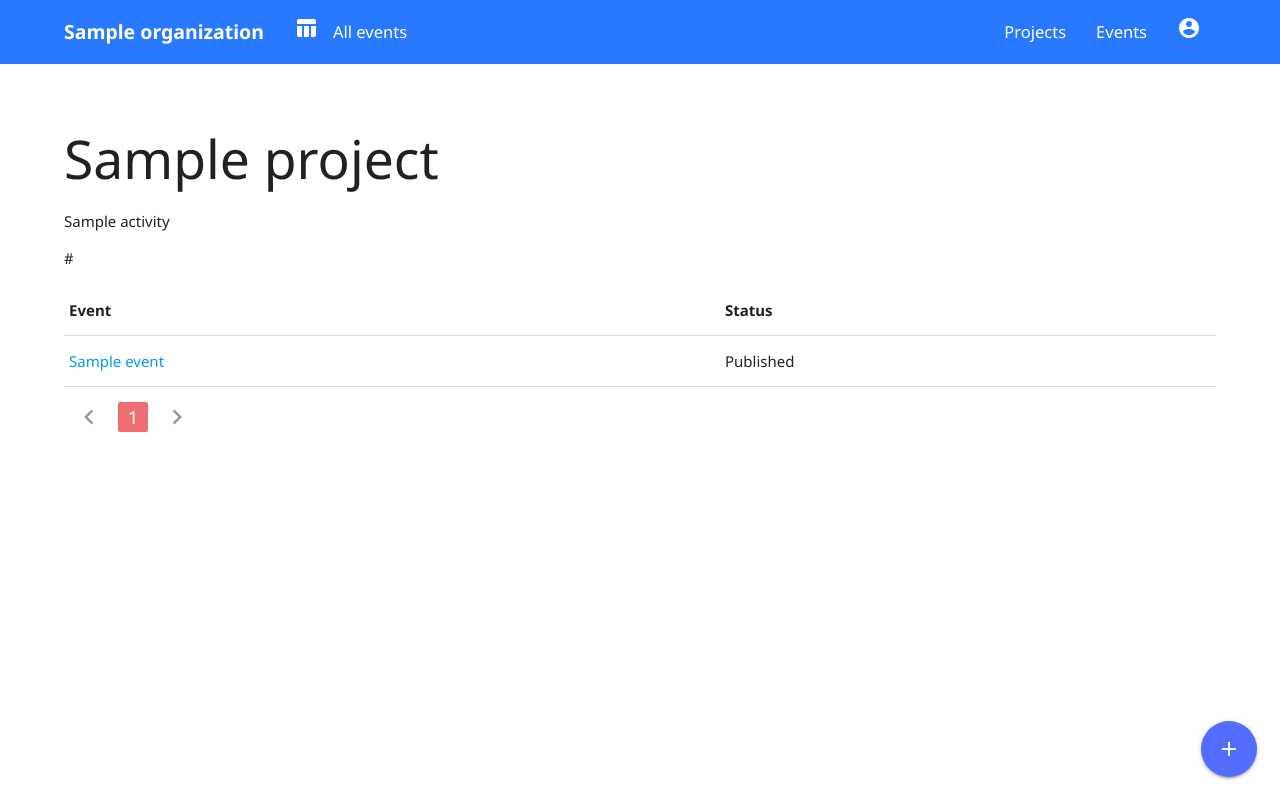
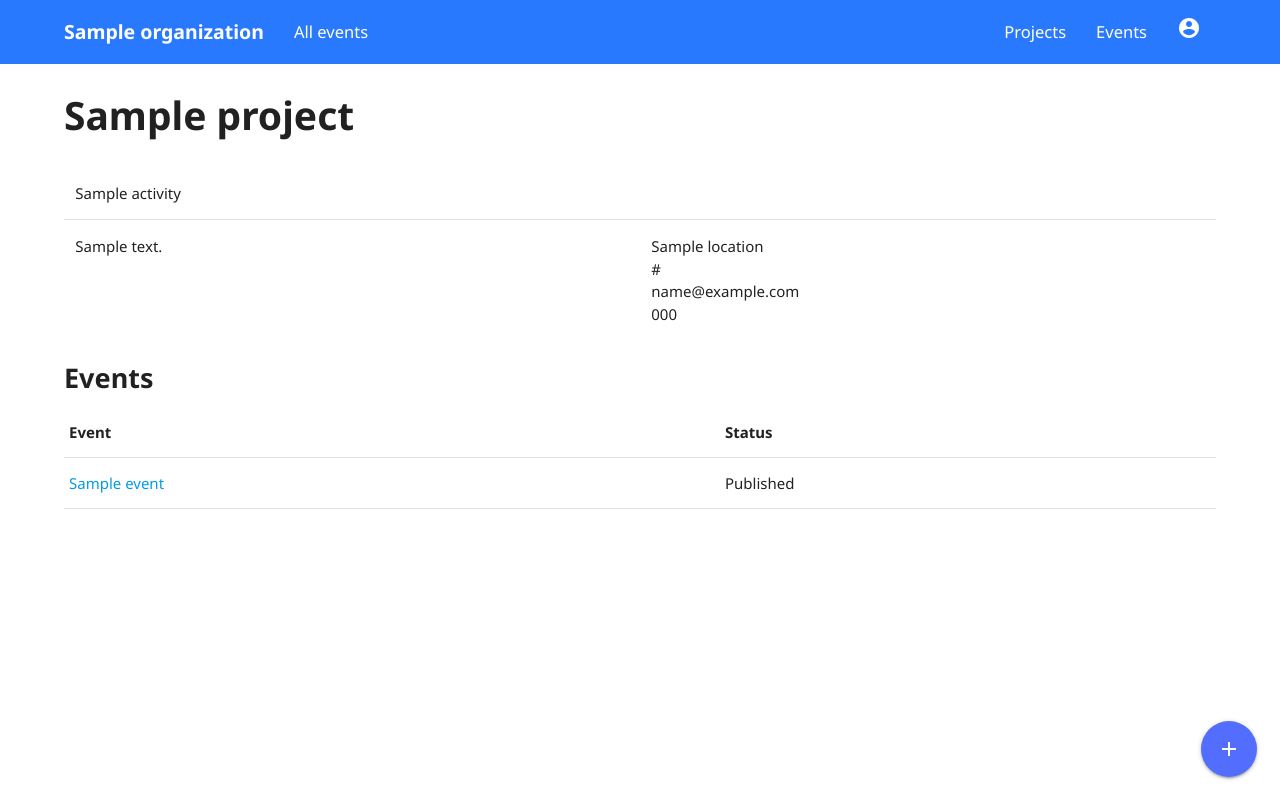
Before and after one commit to karolow/event-manager, a Django app: page /projects/00000000-0000-0000-0000-000000000001/ in a window 1280 px wide. Run offline with Django 3.2, Linux system fonts and the light colour scheme; a user stored in the database is signed in; tables that the repository leaves empty hold one stand-in row (values such as "Sample post").

Commit message:
redesign templates

```diff
--- a/website/projects/forms.py
+++ b/website/projects/forms.py
@@ -18,6 +18,9 @@ class ProjectForm(forms.ModelForm):
         exclude = (
             'supervisor',
         )
+        help_texts = {
+            'multiple_locations': _('Use for multiple locations, e.g. Katowice, Bytom'),
+        }
 
 
 class EventForm(forms.ModelForm):
--- a/website/projects/views.py
+++ b/website/projects/views.py
@@ -40,7 +40,7 @@ class ProjectTableView(LoginRequiredMixin,
     table_class = ProjectTable
     filterset_class = ProjectFilter
     template_name = 'project_table.html'
-    paginate_by = 2
+    paginate_by = 5
     dataset_kwargs = {'title': 'Projects'}
     export_formats = ['csv', 'ods', 'xlsx']
 
--- a/website/static/css/custom.css
+++ b/website/static/css/custom.css
@@ -12,6 +12,13 @@ h1 {
   font-weight: 700;
   line-height: 110%;
   margin: 1.9466666667rem 0 2rem 0;
+}
+
+h2 {
+  font-size: 1.8rem;
+  font-weight: 700;
+  line-height: 110%;
+  margin: 1.52rem 0 0.912rem 0;
 }
 
 /* Forms
@@ -70,55 +77,79 @@ li.logo-distance {
   margin-left: 1rem;
 }
 
-/* Sticky footer
-   ========================================================================== */
-
-body {
-  display: flex;
-  min-height: 100vh;
-  flex-direction: column;
-}
-
-main {
-  flex: 1 0 auto;
-}
-
-.page-footer {
-  padding-top: 0px;
-  margin-top: 20px;
-  color: #fff;
-  background-color: #00CDF0;
-}
-
-.page-footer .footer-copyright {
-  overflow: hidden;
-  min-height: 50px;
-  display: -webkit-box;
-  display: -webkit-flex;
-  display: -ms-flexbox;
-  display: flex;
-  -webkit-box-align: center;
-  -webkit-align-items: center;
-      -ms-flex-align: center;
-          align-items: center;
-  -webkit-box-pack: justify;
-  -webkit-justify-content: space-between;
-      -ms-flex-pack: justify;
-          justify-content: space-between;
-  padding: 0px;
-  text-align: right;
-}
-
-.inline-icon {
-  vertical-align: middle;
-  font-size: 1.7rem !important;
-}
-
 /* table
    ========================================================================== */
 
 tr {
   font-size: 1rem;
+}
+
+/* Additional hooks
+   ========================================================================== */
+
+.button-bottom-margin {
+  margin: 0 0 2rem 0 !important;
+}
+
+.bottom-margin-1 {
+  margin: 0 0 1rem 0;
+}
+
+.auth-helper-text {
+  font-size: 0.8rem !important;
+  margin: 1.2rem 0 0 0 !important;
+}
+
+.large-text {
+  font-size: 1.2rem !important;
+}
+
+.title-margin {
+  margin: 0 0 4rem 0 !important;
+}
+
+div.input-field p {
+  font-size: 0.8rem !important;
+}
+
+div.input-field i {
+  color: #616161 !important;
+}
+
+span.help-block {
+  color: #F02400;
+  font-size: 1rem;
+}
+
+button.double-margin {
+  margin-right: 4px;
+}
+
+i.table-size {
+  font-size: 1.4rem;
+}
+
+blockquote {
+  margin: 20px 0;
+  padding-left: 1.5rem;
+  border-left: 5px solid #F02400;
+}
+
+.offer-group {
+  margin: 3rem 0;
+}
+
+#password_change_form li {
+  font-size: 0.8rem !important;
+}
+
+.inline-icon {
+  vertical-align: middle;
+  font-size: 1.5rem !important;
+}
+
+li.add_profile {
+  margin-left: 1rem;
 }
 
 
--- a/website/templates/_base.html
+++ b/website/templates/_base.html
@@ -24,15 +24,24 @@
     {% block content %}
     {% endblock content %}
     </div>
+
+    {% with request.path|slice:"-10:" as path %}
       {% if '/events/' in request.path and '/new/' not in request.path %}
         <div class="fixed-action-btn">
           <a href="{% url 'event_create' %}" class="btn-floating btn-large waves-effect waves-light indigo accent-2"><i class="material-icons">add</i></a>
         </div>
-    {% elif '/projects/' in request.path and '/new/' not in request.path %}
+      {% elif path == '/projects/' %}
         <div class="fixed-action-btn">
           <a href="{% url 'project_create' %}" class="btn-floating btn-large waves-effect waves-light indigo accent-2"><i class="material-icons">add</i></a>
         </div>
+      {% elif '/projects/' in request.path and '/new/' not in request.path %}
+        <div class="fixed-action-btn">
+          <a href="{% url 'event_create' %}" class="btn-floating btn-large waves-effect waves-light indigo accent-2"><i class="material-icons">add</i></a>
+        </div>
       {% endif %}
+    {% endwith %}
+
+
   </main>
 
   <!-- JavaScript -->
--- a/website/templates/navbar.html
+++ b/website/templates/navbar.html
@@ -14,7 +14,7 @@
 
             <!-- Logo -->
             {% if user.is_authenticated %}
-                <a href="{% url 'event_table' %}" class="brand-logo">{{ organization_name }}</a>
+                <a href="#" class="brand-logo">{{ organization_name }}</a>
             {% else %}
                 <a href="#" class="brand-logo">{{ project_name }}</a>
             {% endif %}
@@ -24,7 +24,7 @@
 
 
             <ul class="logo-adjacent hide-on-med-and-down">
-                <li class="logo-distance"><a href="#"><i class="material-icons left">table_chart</i>All events</a></li>
+                <li class="logo-distance"><a href="{% url 'major_event_table' %}">All events</a></li>
             </ul>
 
             <!-- User Account Dropdown -->
@@ -65,7 +65,7 @@
 
     {% if user.is_authenticated %}
 
-        <li><a href="{% url 'account_update' %}">{% trans "Edit account" %}</a></li>
+        <li><a href="{% url 'account_update' %}">{% trans "Edit account" %}<i class="material-icons">account_circle</i></a></li>
         <li><a href="{% url 'account_change_password' %}">{% trans "Change password" %}<i class="material-icons">lock</i></a></li>
         <li class="divider"></li>
         <li><a href="{% url 'account_logout' %}">{% trans "Log out" %}</a></li>
--- a/website/templates/project_detail.html
+++ b/website/templates/project_detail.html
@@ -1,15 +1,56 @@
 {% extends '_base.html' %}
-{% load materializecss %}
+{% load i18n %}
 
 {% block title %}{{ project.title }}{% endblock title %}
 
 {% block content %}
+
 <div>
-  <h2>{{ project.title }}</h2>
-  <p>{{ project.activity }}</p>
-  <p>{{ project.website }}</p>
+  <div class="row"><h1>{{ project.title }}</h1></div>
+  <div class="section">
+    <div class="row">
+      <div class="col s12 m6">
+        {{ project.activity }}
+      </div>
+    </div>
   </div>
 
+  <div class="divider"></div>
+
+  <div class="section">
+    <div class="row">
+      <div class="col s12 m6">
+        {{ project.description }}
+      </div>
+      <div class="col s12 m6">
+        <div class="col s12 m6">
+          {% if project.location %}
+            {{ project.location }}
+          {% else %}
+            {{ project.multiple_locations }}
+          {% endif %}
+        </div>
+        <div class="row">
+          <div class="col s12">
+            {{ project.website }}
+          </div>
+        </div>
+        <div class="row">
+          <div class="col s12">
+            {{ project.email }}
+          </div>
+        </div>
+          <div class="row">
+            <div class="col s12">
+              {{ project.phone }}
+            </div>
+          </div>
+      </div>
+    </div>
+  </div>
+</div>
+
+<h2>{% trans "Events" %}</h2>
 <table>
   <thead>
     <tr>
@@ -31,6 +72,7 @@
 	</tbody>
 </table>
 
+{% if is_paginated %}
   <div>
     <ul class="pagination">
       {% if page_obj.has_previous %}
@@ -52,5 +94,6 @@
       {% endif %}
     </ul>
   </div>
+{% endif %}
 
 {% endblock content %}
```
Also changed, not shown: website/templates/event_detail.html (+47 -4 lines). Lines whose indentation alone changed are shown as unchanged.
